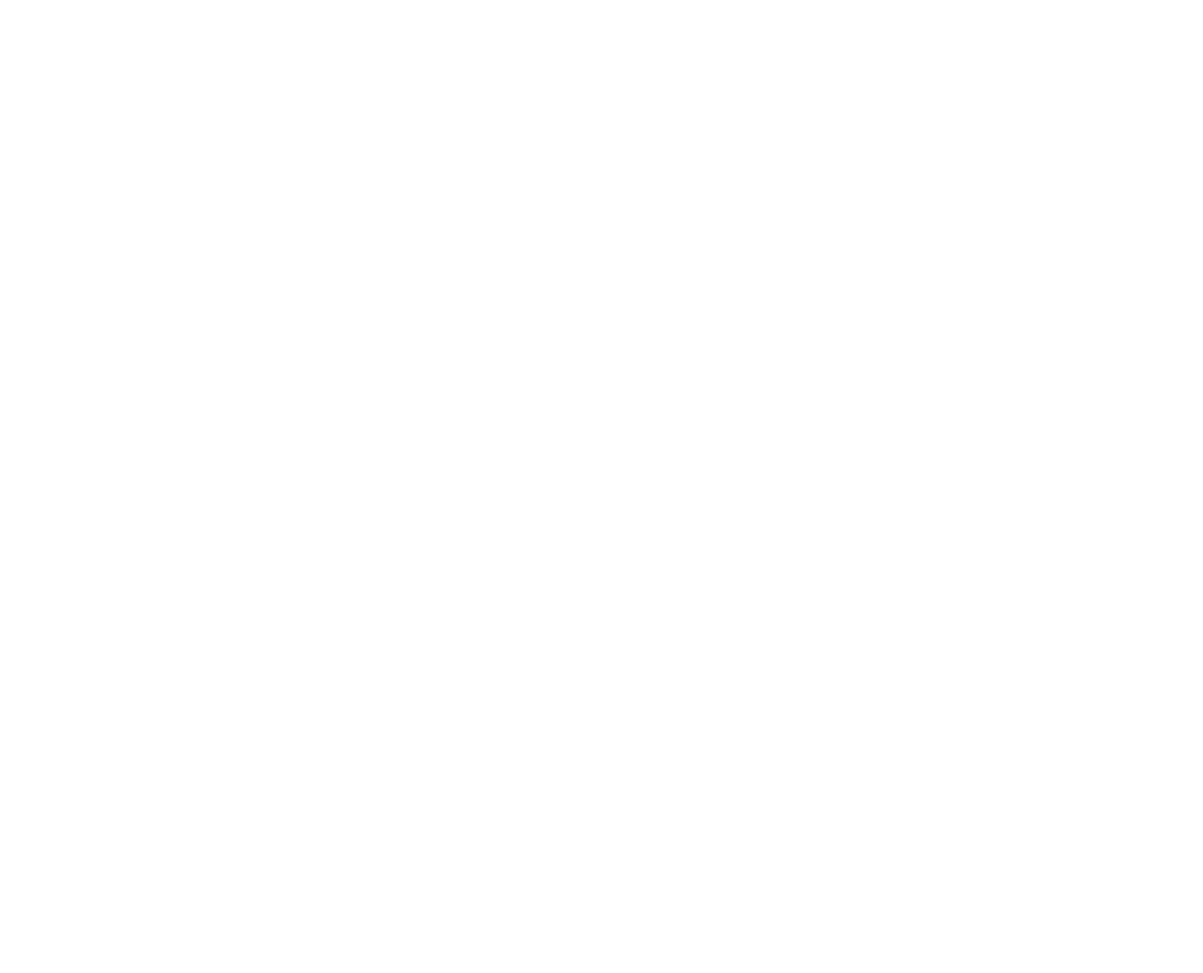
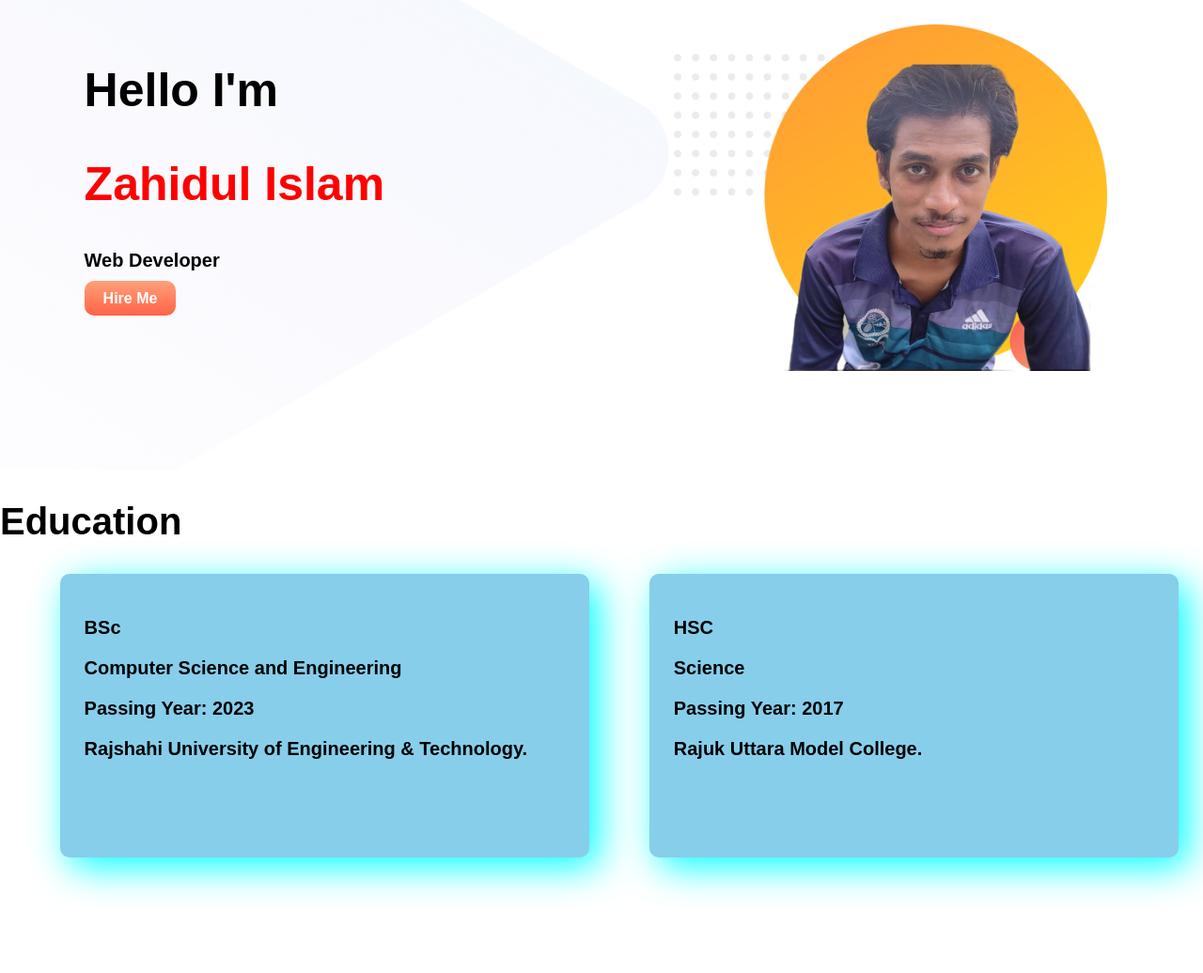
Before and after one commit to tazim5032/profile, a plain HTML site: page index.html in a window 1280 px wide. Shown: the top 1036 px of the page at 94% size. Before the commit the page ends 800 px from the top, so only its background shows below. Drawn offline with Linux system fonts and the light colour scheme.

Commit message:
zahid broooo

```diff
--- a/index.html
+++ b/index.html
@@ -5,8 +5,73 @@
     <meta http-equiv="X-UA-Compatible" content="IE=edge">
     <meta name="viewport" content="width=device-width, initial-scale=1.0">
     <title>MyProfile</title>
+    <link rel="stylesheet" href="style.css">
 </head>
 <body>
+    <section class="top-banner">
+        <div class="half-width">
+            <h1>Hello I'm</h1>
+            <h1 class="color-koro">Zahidul Islam</h1>
+            <h3>Web Developer</h3>
+            <a class="link-button" href="https://www.facebook.com/profile.php?id=100005326839432" target="_blank">Hire Me</a>
+        </div>
+        <div class="half-width">
+            <img src="image 11.png" alt="my image">
+        </div>
+    </section>
 
+    <section class="edu">
+        <h2>Education</h2>
+        <div class="half-width vag-korbe">
+            <h3>BSc</h3>
+            <h3>Computer Science and Engineering</h3>
+            <h3>Passing Year: 2023</h3>
+            <h3>Rajshahi University of Engineering & Technology.</h3>
+        </div>
+        <div class="half-width vag-korbe">
+            <h3>HSC</h3>
+            <h3>Science</h3>
+            <h3>Passing Year: 2017</h3>
+            <h3>Rajuk Uttara Model College.</h3>
+        </div>
+    </section>
+
+    <section class="experience-area">
+        <h2>Experience</h2>
+        <div class="half-width vag-korbe">
+            <h2>Full Stack Web Developer</h2>
+            <h3 class="color-koro">2024-Future</h3>
+            <p>I am the master of HTML,CSS and JavaScript.I know everything needed to make a website function,efficient.
+                I will give you 100% web solution.
+            </p>
+
+        </div>
+        <div class="half-width vag-korbe">
+            <h2>Competative Programmer</h2>
+            <h3 class="color-koro">2019-Present</h3>
+            <p>
+                Solved more than 3000 problems from different OJs.Participated more than 150 online contests.Also Participated in 3 ICPC preliminary contests.
+            </p>
+        </div>
+    </section>
+
+    <section>
+        <h2>Skills and Languages</h2>
+        <div class="half-width vag-korbe">
+            <h2>Skills</h2>
+            <p>Problem Solving</p>
+            <p>Web Developing</p>
+            <p>English Efficiency</p>
+            <p>Communication</p>
+            <p>Teaching</p>
+        </div>
+        <div class="half-width vag-korbe">
+            <h2>Languages</h2>
+            <p>C</p>
+            <p>C++</p>
+            <p>Python</p>
+            <p>JavaScript</p>
+        </div>
+    </section>
 </body>
 </html>
--- /dev/null
+++ b/style.css
@@ -0,0 +1,63 @@
+h1{
+    font-size: 50px;
+}
+h2{
+    font-size: 40px;
+}
+h3{
+    font-size: 20px;
+}
+p{
+    color: dimgray;
+}
+body{
+
+    margin: 0px;
+    font-family: 'Poppins', sans-serif;
+}
+.color-koro{
+    color: red;
+}
+.top-banner{
+
+    background-image: url(personal-website/header-bg.png);
+    background-repeat: no-repeat;
+}
+section{
+
+    height: 500px;
+    padding-bottom: 0px;
+}
+.link-button{
+
+    color: white;
+    font-weight: bold;
+    text-decoration: none; /*button er niche kono underline thakbe na*/
+    background-image: linear-gradient(lightSalmon,tomato);
+    padding: 10px 20px;
+    border-radius: 10px; /*rectangle er kona gula chokha thakbe na*/
+
+}
+.half-width{
+
+    width: 40%;
+    float: left;
+    margin-left: 5%;
+    padding: 2%;
+}
+
+.half-width img{
+
+    width: 90%;
+}
+.vag-korbe{
+    box-shadow: 10px 10px 40px cyan ;
+    border-radius: 10px;
+    height: 50%;
+    background-color: skyblue;
+
+}
+.edu{
+    /*background-image: url("personal-website/biography-bg.png");
+    background-repeat: no-repeat;*/
+}
```
Also changed, not shown: Capture (2).PNG (added), image 11.png (added), 1 other file.
